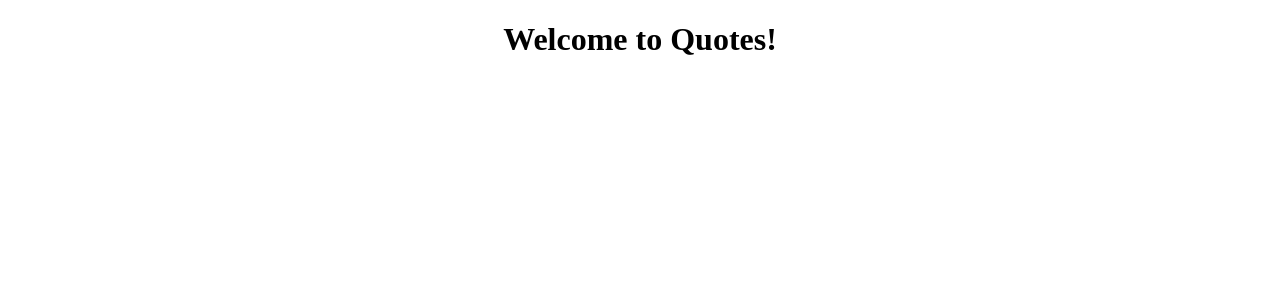
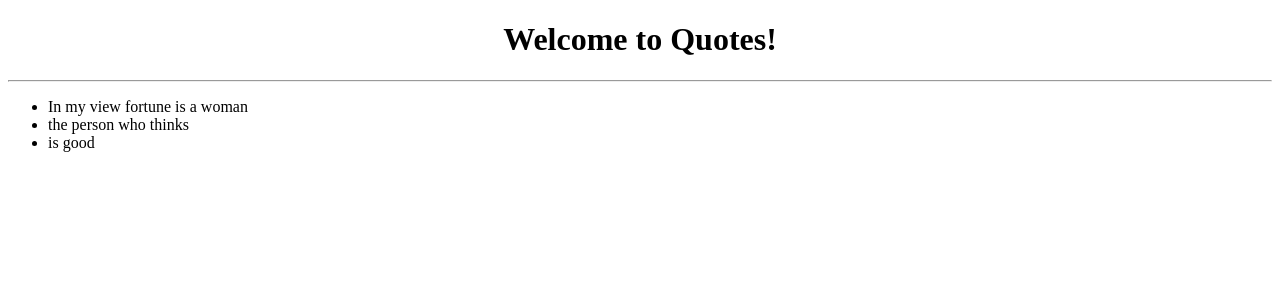
Before and after one commit to MugachaGichamba/Quotes, an Angular app: page / in a window 1280 px wide. Shown: the top 300 px of the page. Built offline with nearby package versions, Linux system fonts and the light colour scheme.

Commit message:
populated quotes array with dummy data to act as a place holder

```diff
--- a/src/app/app.component.html
+++ b/src/app/app.component.html
@@ -1,11 +1,15 @@
 <!--The content below is only a placeholder and can be replaced.-->
 <div style="text-align:center">
     <h1>
-        Welcome to Quotes!
+        Welcome to {{title}}!
     </h1>
-
+    <hr>
 </div>
 
+<ul>
+
+    <li *ngFor='let quote of quotes'>{{quote.name}}</li>
+</ul>
 
 
 <router-outlet></router-outlet>
--- a/src/app/app.component.ts
+++ b/src/app/app.component.ts
@@ -1,4 +1,5 @@
 import { Component } from '@angular/core';
+import {Quote} from './quote'
 
 @Component({
   selector: 'app-root',
@@ -7,4 +8,11 @@ import { Component } from '@angular/core';
 })
 export class AppComponent {
   title = 'Quotes';
+
+  quotes = [
+    new Quote('In my view fortune is a woman'),
+    new Quote('the person who thinks'),
+    new Quote('is good'),
+
+  ]
 }
--- a/src/app/quote.ts
+++ b/src/app/quote.ts
@@ -1,2 +1,3 @@
 export class Quote {
+    constructor(public name: string) { }
 }
```
